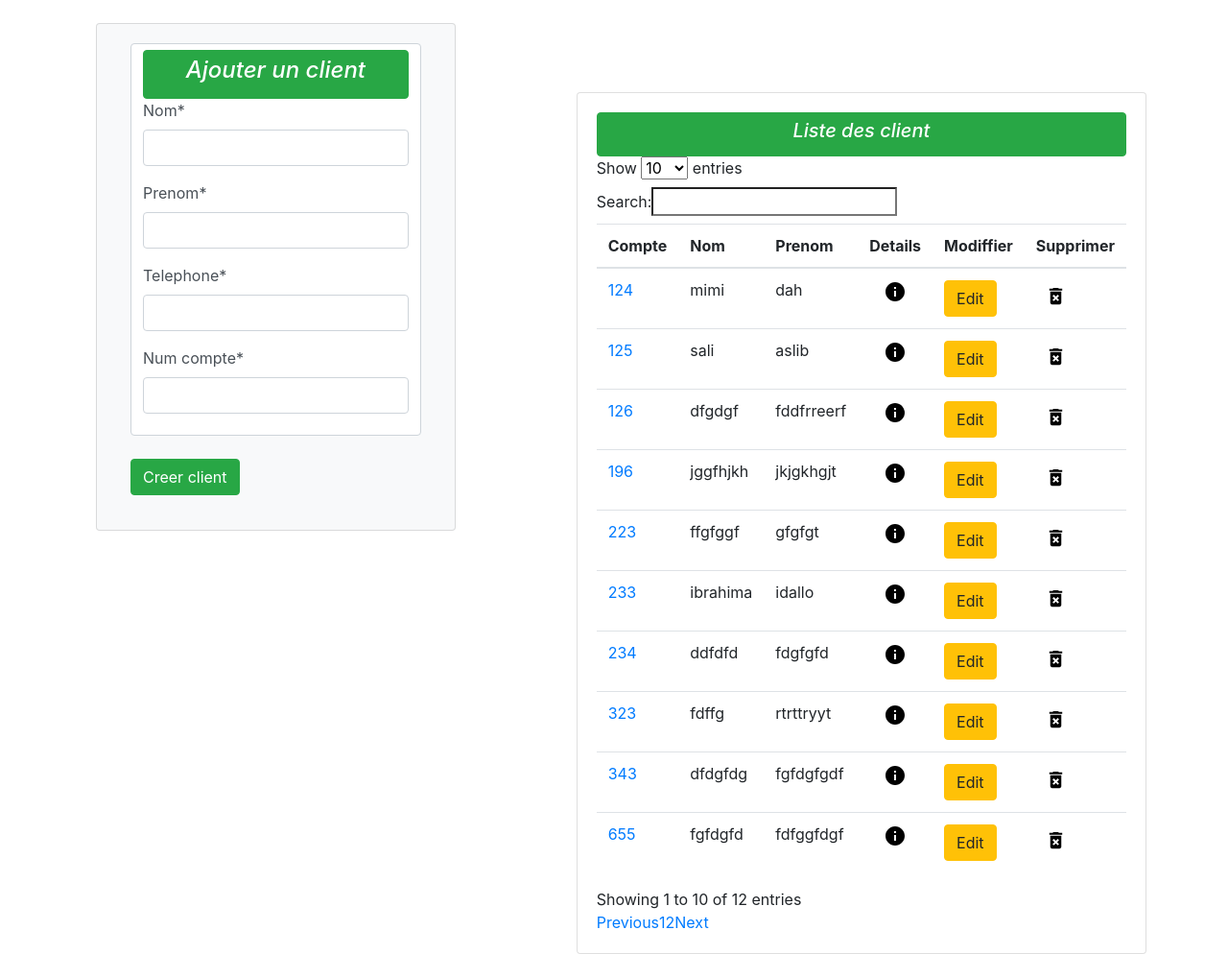
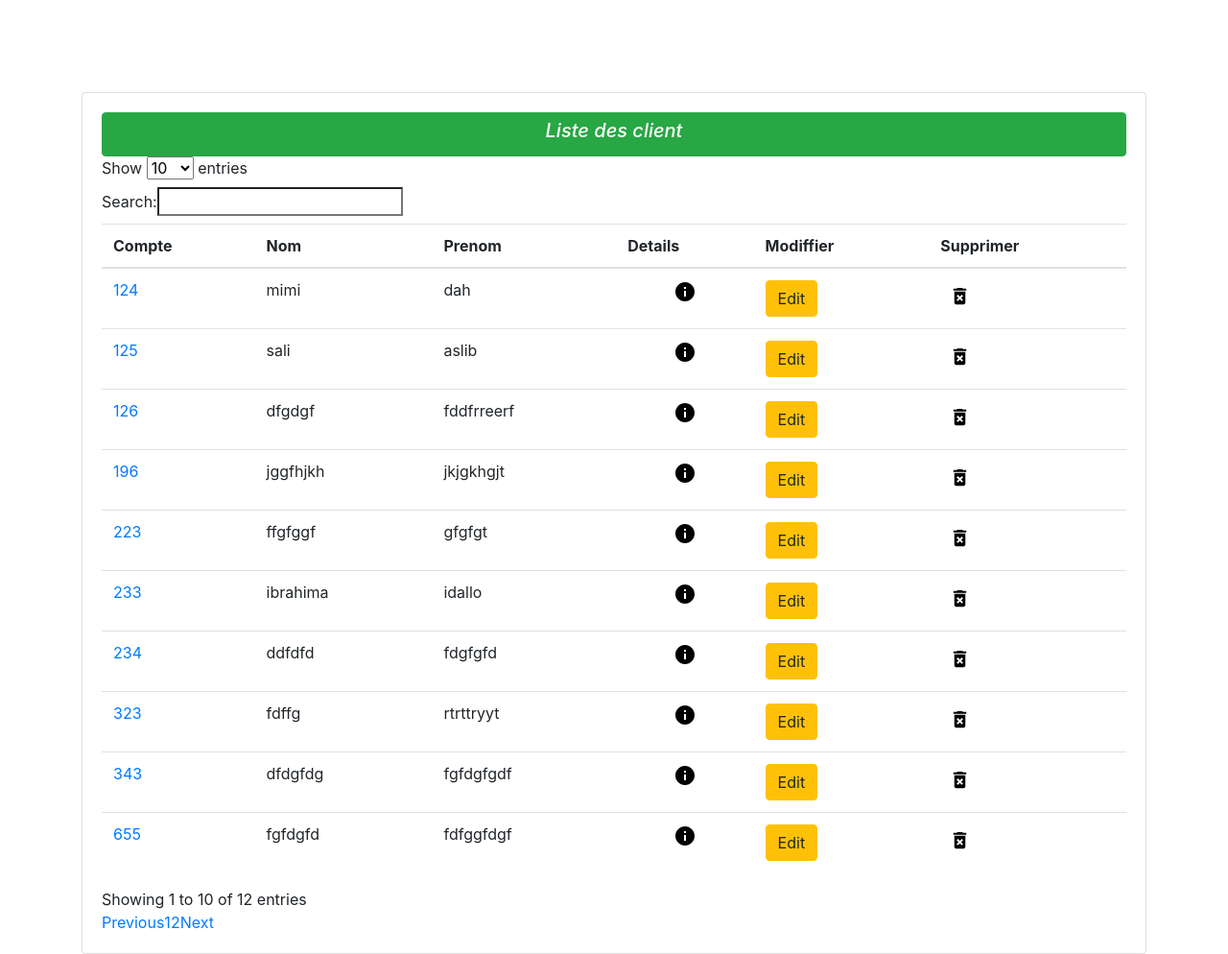
Before and after one commit to Cheick433/Bank_Manager, a Django app: page /client/client in a window 1280 px wide. Shown: the part 81-1075 px from the top of the page at 96% size. Run offline with Django 3.2, Linux system fonts and the light colour scheme; data comes from the database, SQL or seed files in the repository; both versions use the stored data as it was after the commit; some libraries are stand-ins or nearby versions.

Commit message:
My first commit

```diff
--- a/PRopre/templates/client/list_client.html
+++ b/PRopre/templates/client/list_client.html
@@ -12,28 +12,6 @@
 <div class="container">
 	<br>
 <div class="row">
-<div class="col">
-	<div class="col-md-10">
-        <div class="card card-body bg-light">
-        	     <form class="container" action="/client/client" method="post">
-                      {% csrf_token %}
-                    <section class="form-control">
-						<a href="" class="btn btn-success btn-sn btn-block"><h4><em>Ajouter un client</em></h4></a>
-                          {{ form|crispy }}
-                   </section>
-                   <br>
-
-        <!-- <div class="g-recaptcha" data-sitekey="6Ld_qjQUAAAAADjv2scrqpvXK4OrBZALRJFMANpP"></div> -->
-                     <input type="submit" class="btn btn-success" value="Creer client" name="submit">
-
-
-                  </form>
-        </div>
-
-	</div>
-
-
-</div>
 
 <div class="col">
 	<div class="col-md-30">
```
Also changed, not shown: db.sqlite3.
